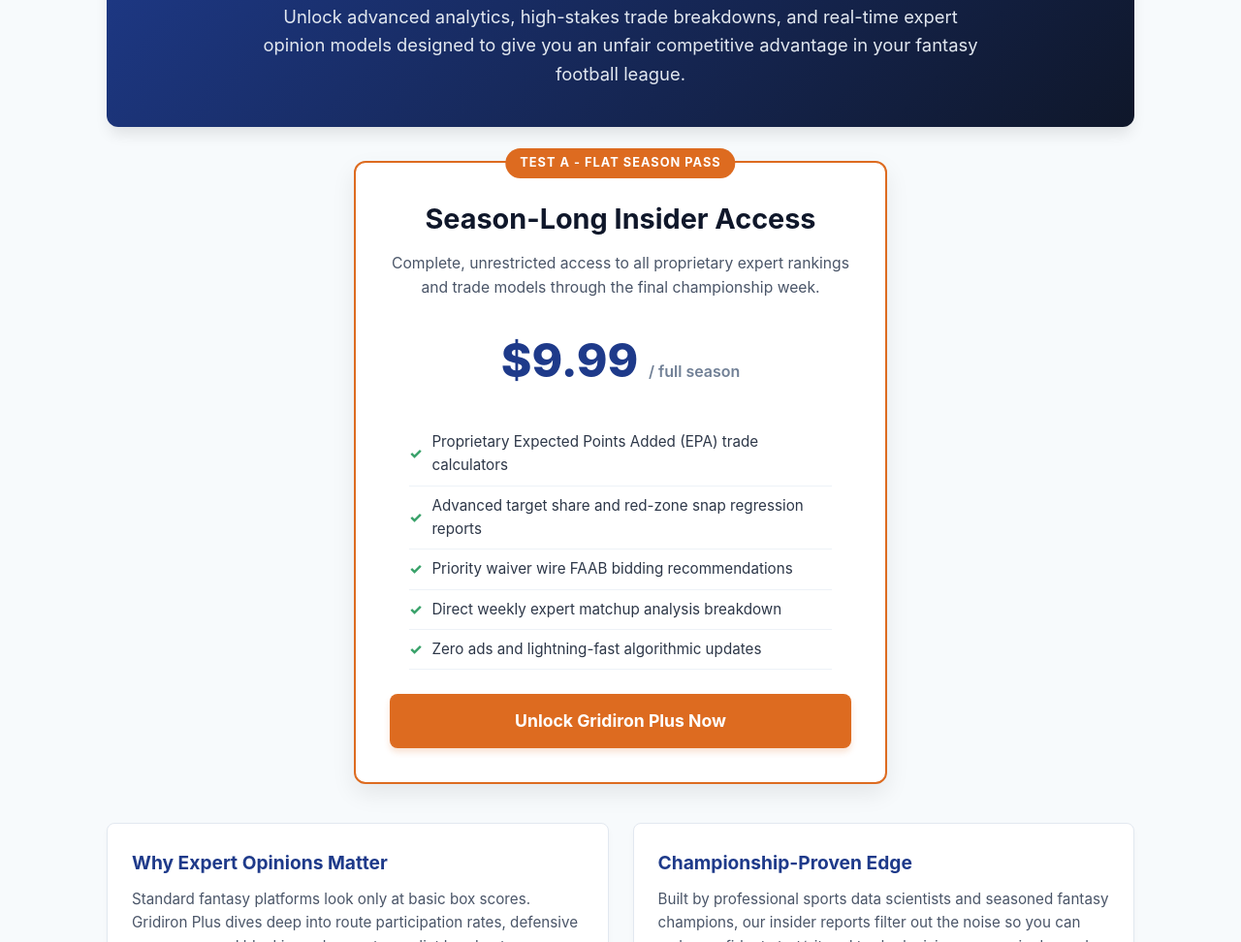
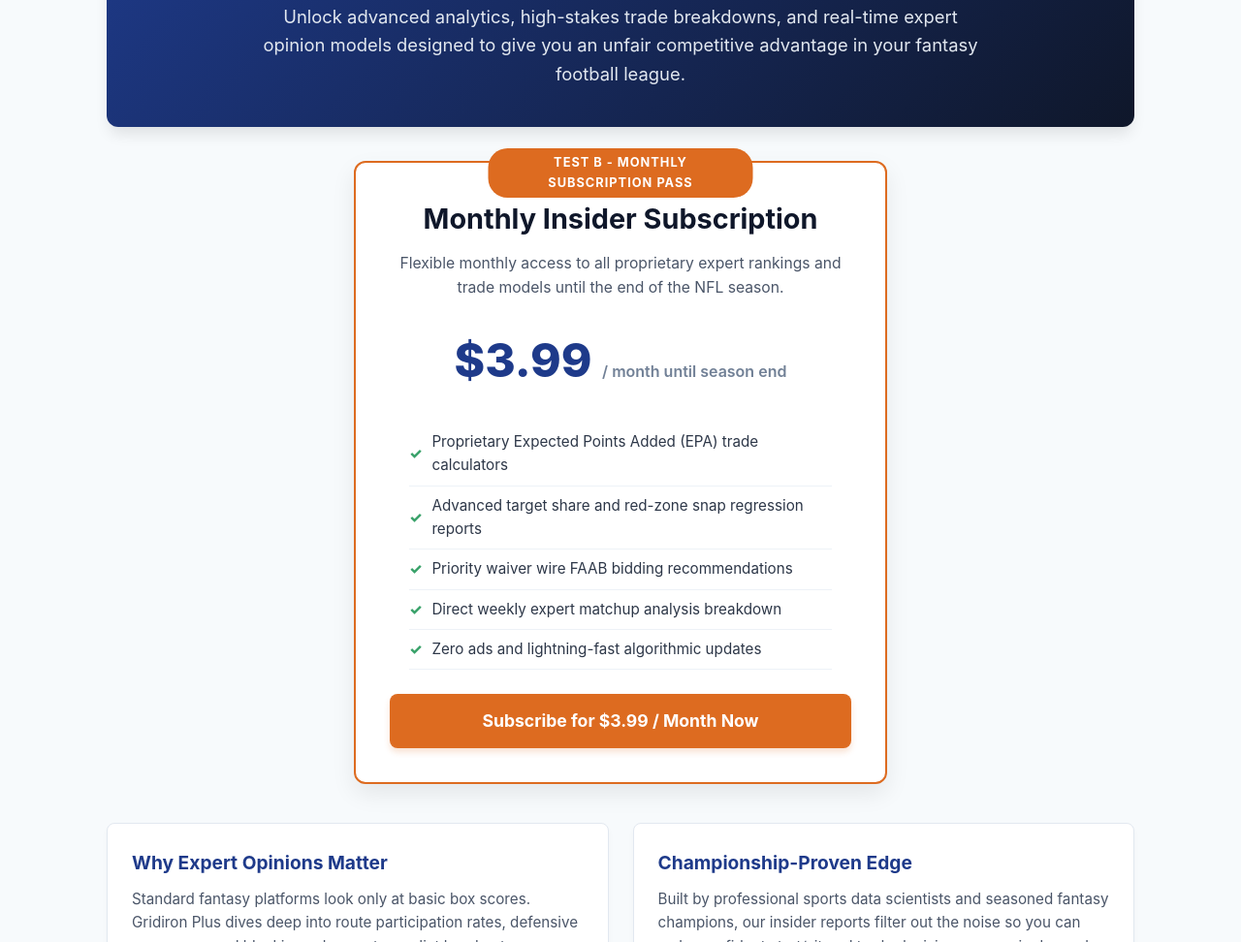
Before and after one commit to tsevert-uiowa/fantasy-football-trade-calculator, a plain HTML site: page gridiron-plus.html in a window 1280 px wide. Shown: the part 307-1279 px from the top of the page at 97% size. Drawn offline with Linux system fonts and the light colour scheme.

Commit message:
Update pricing section for subscription model
Update to Version B (treatment group)

```diff
--- a/gridiron-plus.html
+++ b/gridiron-plus.html
@@ -308,11 +308,11 @@
 
         <section class="pricing-section">
             <div class="pricing-card">
-                <div class="badge-tag">Test A - Flat Season Pass</div>
-                <h2>Season-Long Insider Access</h2>
-                <p class="subtitle">Complete, unrestricted access to all proprietary expert rankings and trade models through the final championship week.</p>
+                <div class="badge-tag">Test B - Monthly Subscription Pass</div>
+                <h2>Monthly Insider Subscription</h2>
+                <p class="subtitle">Flexible monthly access to all proprietary expert rankings and trade models until the end of the NFL season.</p>
 
-                <div class="price-tag">$9.99 <span>/ full season</span></div>
+                <div class="price-tag">$3.99 <span>/ month until season end</span></div>
 
                 <ul class="features-list">
                     <li>Proprietary Expected Points Added (EPA) trade calculators</li>
@@ -322,7 +322,7 @@
                     <li>Zero ads and lightning-fast algorithmic updates</li>
                 </ul>
 
-                <a href="#" class="cta-btn" onclick="alert('Thank you for your interest! As a fictional educational project for MKTG:4400, no actual charges or transactions are processed.')">Unlock Gridiron Plus Now</a>
+                <a href="#" class="cta-btn" onclick="alert('Thank you for your interest! As a fictional educational project for MKTG:4400, no actual charges or transactions are processed.')">Subscribe for $3.99 / Month Now</a>
             </div>
         </section>
 
```
